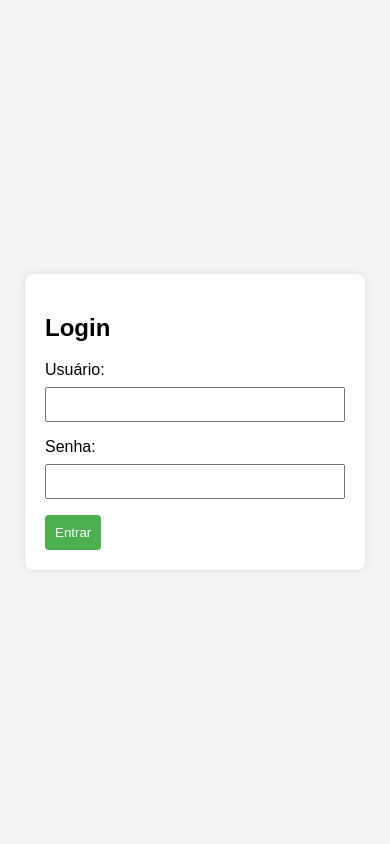
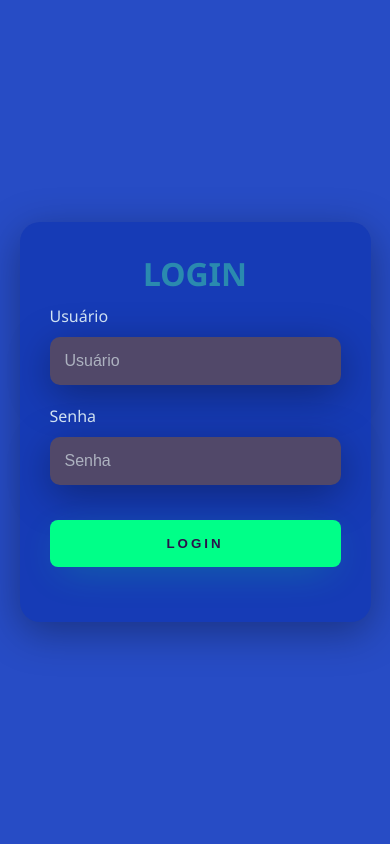
Before and after one commit to andrevinicus/Projeto-IoT-DHT11, a Flask app: page / in a window 390 px wide. Run offline with Flask 3, Linux system fonts and the light colour scheme; some libraries are stand-ins or nearby versions.

Commit message:
Version 1.1

```diff
--- a/src/app.py
+++ b/src/app.py
@@ -32,8 +32,6 @@ login_manager = LoginManager(parametros_conexao)
 # Rota para a tela de login
 @app.route('/', methods=['GET', 'POST'])
 def login():
-    error_message = None
-
     if request.method == 'POST':
         username = request.form.get('username')
         password = request.form.get('password')
@@ -41,12 +39,11 @@ def login():
         if login_manager.authenticate(username, password):
             session['username'] = username
             session['password'] = password
-            return redirect(url_for('menu'))
+            return jsonify({'status': 'success', 'message': 'Login bem-sucedido'})
         else:
-            error_message = 'Usuário ou senha incorretos. Tente novamente.'
+            return jsonify({'status': 'error', 'message': 'Usuário ou senha incorretos. Tente novamente.'})
 
-    return render_template('login.html', error=error_message)
-
+    return render_template('login.html')
 @app.route('/menu')
 def menu():
     return render_template('menu.html')
@@ -109,9 +106,31 @@ def cadastro():
             return render_template('cadastro.html', info='Preencha todos os campos.')
 
         UserManager.adicionar_usuario(username, password, email)  # Remova o tipo_usuario_id desta linha
-        return redirect(url_for('login'))
+        return redirect(url_for('menu'))
 
     return render_template('cadastro.html', info=None)
+@app.route('/get-sensor-data', methods=['GET'])
+def post_data():
+    print("Requisição recebida")
+    temperature = request.args.get('temperature')
+    humidity = request.args.get('humidity')
+
+    if temperature is not None and humidity is not None:
+        try:
+            temperature = float(temperature)
+            humidity = float(humidity)
+
+            cur = parametros_conexao.cursor()
+            cur.execute("INSERT INTO sensor_data (temperature, humidity) VALUES (%s, %s)", (temperature, humidity))
+            parametros_conexao.commit()
+            cur.close()
+
+            return jsonify({'success': True}), 200
+        except (ValueError, psycopg2.DatabaseError) as e:
+            return jsonify({'error': 'Bad Request', 'message': str(e)}), 400
+    else:
+        return jsonify({'error': 'Missing data', 'message': 'Temperature and humidity required'}), 400
+
 
 # Rota para obter dados
 @app.route('/data')
--- a/src/static/css/styles_login.css
+++ b/src/static/css/styles_login.css
@@ -1,52 +1,158 @@
+@import url('https://fonts.googleapis.com/css2?family=Noto+Sans:wght@400;700&display=swap');
+
 body {
-    font-family: Arial, sans-serif;
-    background-color: #f4f4f4;
     margin: 0;
-    display: flex;
-    align-items: center;
-    justify-content: center;
-    height: 100vh;
+    font-family: 'Noto Sans', sans-serif;
 }
 
-.login-container {
-    background-color: #fff;
-    padding: 20px;
-    border-radius: 8px;
-    box-shadow: 0 0 10px rgba(0, 0, 0, 0.1);
-    width: 300px;
-}
-
-.login-container label {
-    display: block;
-    margin-bottom: 8px;
-}
-
-.login-container input {
-    width: 100%;
-    padding: 8px;
-    margin-bottom: 16px;
+body * {
     box-sizing: border-box;
 }
 
-.login-container button {
-    background-color: #4caf50;
-    color: #fff;
-    border: none;
-    padding: 10px;
-    border-radius: 4px;
-    cursor: pointer;
+.main-login {
+    width: 100vw;
+    height: 100vh;
+    background: #274cc5;
+    display: flex;
+    justify-content: center;
+    align-items: center;
 }
 
-.login-container a {
-    display: block;
-    margin-top: 10px;
-    text-align: center;
-    text-decoration: none;
-    color: #4caf50;
+.left-login {
+    position: relative;
+    width: 50vw;
+    height: 100vh;
+    display: flex;
+    justify-content: center;
+    align-items: center;
+    overflow: hidden; /* Evita rolagem interna nos elementos */
 }
 
-.error-message {
-    color: red;
-    margin-top: 10px;
-    display: none;
+.left-login-image {
+    position: absolute;
+    max-width: 60%; /* Torna a imagem responsiva */
+    top: 30%;
+    left: 25%;
 }
+
+.left-login-content {
+    position: absolute;
+    color: #77ffc0;
+    top: 18%;
+    left: 50%;
+    transform: translate(-50%, -50%);
+    z-index: 1; /* Coloca o conteúdo sobre a imagem */
+    font-size: 5vw;
+}
+
+.left-login > h1 {
+    font-size: 3vw;
+    color: #77ffc0;
+    text-align: center;
+}
+
+.right-login {
+    width: 50vw;
+    height: 100vh;
+    display: flex;
+    justify-content: center;
+    align-items: center;
+}
+
+.card-login {
+    width: 100%;
+    max-width: 450px; /* Largura máxima ajustada conforme necessário */
+    margin: 50px auto; /* Ajuste as margens vertical e horizontal conforme necessário */
+    display: flex;
+    flex-direction: column;
+    align-items: center;
+    padding: 30px;
+    background: #163bb6;
+    border-radius: 20px;
+    box-shadow: 0px 10px 40px #00000056;
+    color: #f0ffffde;
+}
+
+.card-login > h1 {
+    color: #2a8aaf;
+    font-weight: 800;
+    margin: 0;
+}
+
+.textfield {
+    width: 100%;
+    display: flex;
+    flex-direction: column;
+    align-items: flex-start;
+    justify-content: center;
+    margin: 10px 0px;
+}
+
+.textfield > input {
+    width: 100%;
+    border: none;
+    border-radius: 10px;
+    padding: 15px;
+    background: #514869;
+    color: #f0ffffde;
+    font-size: 12pt;
+    outline: none;
+    box-shadow: 0px 10px 40px #00000056;
+    box-sizing: border-box;
+}
+
+.textfield > label {
+    color: #f0ffffde;
+    margin-bottom: 10px;
+}
+
+.textfield > input::placeholder {
+    color: #f0ffff94;
+}
+
+.btn-login {
+    width: 100%; /* Ajustado para 100% da largura do contêiner .card-login */
+    padding: 16px 0; /* Ajustado para garantir que o texto esteja centralizado verticalmente */
+    margin: 25px;
+    border: none;
+    border-radius: 8px;
+    outline: none;
+    text-align: center; /* Adicionado para garantir que o texto esteja centralizado horizontalmente */
+    text-transform: uppercase;
+    font-weight: 800;
+    letter-spacing: 3px;
+    color: #2b134b;
+    background: #00ff88;
+    cursor: pointer;
+    box-shadow: 0px 10px 40px -12px #00ff8052;
+}
+
+@media only screen and (max-width: 950px) {
+    .card-login {
+        width: 85%;
+    }
+}
+
+@media only screen and (max-width: 600px) {
+    .main-login {
+        flex-direction: column;
+    }
+    .left-login {
+        display: none;
+    }
+    .left-login {
+        width: 100%;
+        height: auto;
+    }
+    .right-login {
+        width: 100%;
+        height: auto;
+    }
+    .left-login-image {
+        width: 50vw;
+        max-height: 50vh; /* Ajuste a altura máxima conforme necessário */
+    }
+    .card-login {
+        width: 90%;
+    }
+}
--- a/src/static/css/styles_menu.css
+++ b/src/static/css/styles_menu.css
@@ -100,6 +100,12 @@ ul li.ativo {
 ul li.item-menu:hover {
     background: var(--hover-color);
 }
+.chart-container.responsive-chart {
+    width: 100%; /* Altere para 100% para ocupar a largura total */
+    max-width: 600px; /* Defina um valor máximo de largura conforme necessário */
+    height: auto; /* Altura automática para manter a proporção */
+    margin: 20px auto; /* Adicione margens conforme necessário */
+}
 
 ul li.item-menu a {
     color: white;
--- a/src/static/js/script_login.js
+++ b/src/static/js/script_login.js
@@ -1,13 +1,33 @@
-function validateForm() {
-    var username = document.getElementById("username").value;
-    var password = document.getElementById("password").value;
-    var errorMessage = document.getElementById("error-message");
+document.addEventListener("DOMContentLoaded", function() {
+    var loginButton = document.getElementById("login-btn");
 
-    if (username.trim() === "" || password.trim() === "") {
-        errorMessage.innerText = "Nome de usuário e senha são obrigatórios.";
-        errorMessage.style.display = "block";
-        return false;
+    if (loginButton) {
+        loginButton.addEventListener("click", function() {
+            var username = document.getElementById("username").value;
+            var password = document.getElementById("password").value;
+
+            // Enviar dados do formulário via AJAX
+            var xhr = new XMLHttpRequest();
+            xhr.open("POST", "/", true);
+            xhr.setRequestHeader("Content-Type", "application/x-www-form-urlencoded");
+
+            xhr.onreadystatechange = function() {
+                if (xhr.readyState == 4 && xhr.status == 200) {
+                    var response = JSON.parse(xhr.responseText);
+
+                    // Lógica para lidar com a resposta do servidor
+                    if (response.status === "success") {
+                        // Redirecionar para a rota do menu
+                        window.location.href = menuRoute;
+                    } else {
+                        // Exibir mensagem de erro no formulário
+                        alert(response.message);
+                    }
+                }
+            };
+
+            var data = "username=" + encodeURIComponent(username) + "&password=" + encodeURIComponent(password);
+            xhr.send(data);
+        });
     }
-
-    return true;
-}
+});
--- a/src/static/js/script_menu.js
+++ b/src/static/js/script_menu.js
@@ -77,6 +77,8 @@ document.addEventListener("DOMContentLoaded", function () {
                 ],
             },
             options: {
+                responsive: true, // Torna o gráfico responsivo
+                maintainAspectRatio: false, // Não mantém a proporção do gráfico
                 scales: {
                     x: {
                         type: 'time',
--- a/src/templates/login.html
+++ b/src/templates/login.html
@@ -3,25 +3,35 @@
 <head>
     <meta charset="UTF-8">
     <meta name="viewport" content="width=device-width, initial-scale=1.0">
-    <title>GrafT - Login</title>
     <link rel="stylesheet" type="text/css" href="{{ url_for('static', filename='css/styles_login.css') }}">
+    <title>Login</title>
 </head>
 <body>
-    <div class="login-container">
-        <h2>Login</h2>
-        <form id="loginForm" action="/" method="post" onsubmit="return validateForm()">
-            <label for="username">Usuário:</label>
-            <input type="text" id="username" name="username" required>
-
-            <label for="password">Senha:</label>
-            <input type="password" id="password" name="password" required>
-
-            <button type="submit">Entrar</button>
-
-            <p id="error-message" class="error-message"></p>
-        </form>
+    <div class="main-login">
+        <div class="left-login">
+            <div class="left-login-content">
+                <h1>Graft</h1>
+            </div>
+            <img src="{{ url_for('static', filename='img/animaçao-login.svg') }}" class="left-login-image" alt="grafico">
+        </div>
+        <div class="right-login">
+            <div class="card-login">
+                <h1>LOGIN</h1>
+                <div class="textfield">
+                    <label for="usuario">Usuário</label>
+                    <input type="text" name="usuario" placeholder="Usuário" id="username">
+                </div>
+                <div class="textfield">
+                    <label for="senha">Senha</label>
+                    <input type="password" name="senha" placeholder="Senha" id="password">
+                </div>
+                <button class="btn-login" id="login-btn">Login</button>
+            </div>
+        </div>
     </div>
-
+    <script>
+        var menuRoute = "{{ url_for('menu') }}";
+    </script>
     <script src="{{ url_for('static', filename='js/script_login.js') }}"></script>
 </body>
 </html>
```
Also changed, not shown: src/login_manager/login_manager.py (+22 -15 lines), src/static/js/script_index.js (+29 -6 lines), src/user_manager/user_manager.py (+10 -2 lines), README.md, src/static/img/animaçao-login.svg (added), 1 other file.
